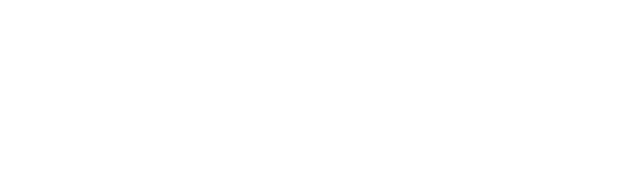
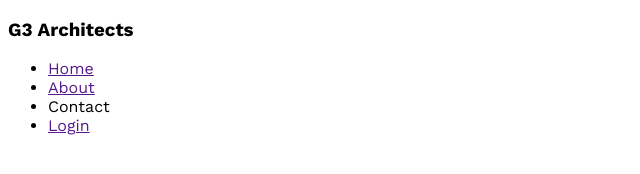
Before and after one commit to Majbaur/G3-Architects-web-Project, a plain HTML site: page index.html in a window 1280 px wide. Shown: the whole page, without its empty margins (0-640 px from the left). Drawn offline with nearby package versions, Linux system fonts and the light colour scheme.

Commit message:
google font work sans

```diff
--- a/index.html
+++ b/index.html
@@ -7,7 +7,18 @@
     <link rel="stylesheet" href="style/architect.css">
 </head>
 <body>
+<header>
+    <nav>
+        <h3>G3 Architects</h3>
+        <ul>
+            <li><a href="">Home</a></li>
+            <li><a href="">About</a></li>
+            <li><a href=""></a>Contact</li>
+            <li><a href="">Login</a></li>
+        </ul>
 
+    </nav>
+</header>
 
 
 </body>
--- a/style/architect.css
+++ b/style/architect.css
@@ -0,0 +1,8 @@
+/* WOrk Sance font  */
+@import url('https://fonts.googleapis.com/css2?family=Work+Sans:ital,wght@0,100..900;1,100..900&display=swap');
+
+*{
+        font-family: 'Lato', sans-serif;
+        font-family: 'Open Sans', sans-serif;
+        font-family: 'Work Sans', sans-serif;
+}
```
